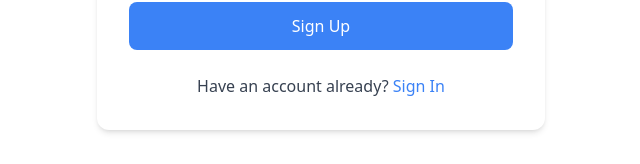
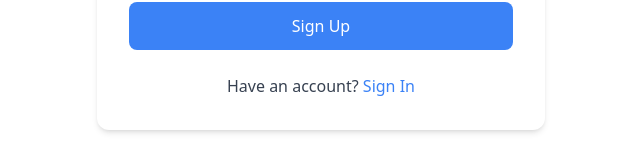
Before and after one commit to FELIX-IDALIA/greenFrontEnd, a React (Vite) app: page /signup in a window 1280 px wide. Shown: the part 596-760 px from the top of the page, without its empty margins (319-959 px from the left). Built offline with nearby package versions, Linux system fonts and the light colour scheme.

Commit message:
Modified file, deleted 'already'

```diff
--- a/src/components/forms/SignUp.jsx
+++ b/src/components/forms/SignUp.jsx
@@ -175,7 +175,7 @@ const SignUp = ({ setForm }) => {
                 </form>
 
                 <p className="text-center mt-6 text-gray-700 font-medium">
-                    Have an account already?{' '}
+                    Have an account?{' '}
                     <button
                         onClick={() => setForm("signIn")}
                         className="text-blue-500 hover:text-blue-700 font-medium"
```
